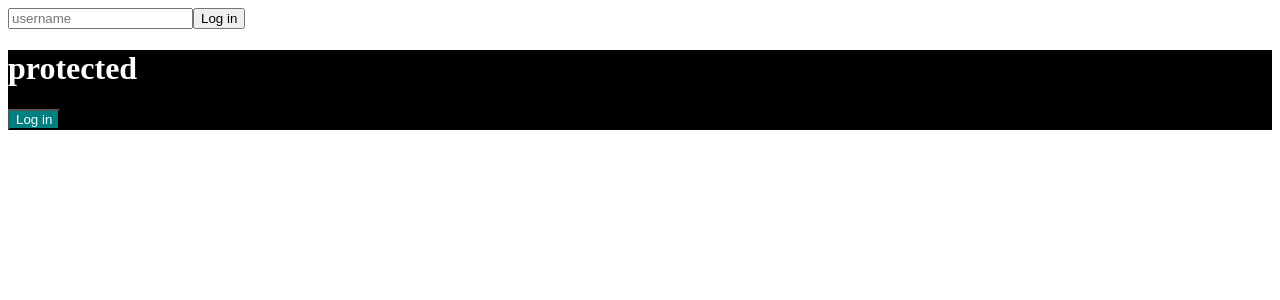
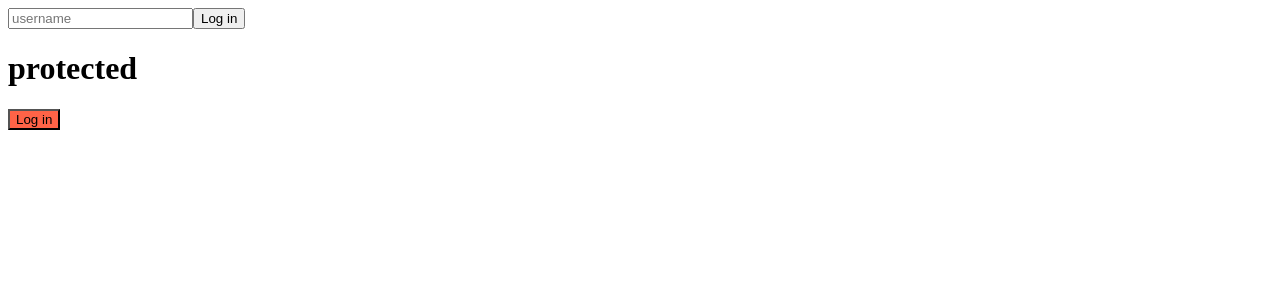
Before and after one commit to shin-eunji/react-query, a React (Create React App) app: page /1 in a window 1280 px wide. Shown: the top 300 px of the page. Built offline with nearby package versions, Linux system fonts and the light colour scheme.

Commit message:
comment: file deleted

```diff
--- a/src/App.css
+++ /dev/null
@@ -1,38 +0,0 @@
-.App {
-  text-align: center;
-}
-
-.App-logo {
-  height: 40vmin;
-  pointer-events: none;
-}
-
-@media (prefers-reduced-motion: no-preference) {
-  .App-logo {
-    animation: App-logo-spin infinite 20s linear;
-  }
-}
-
-.App-header {
-  background-color: #282c34;
-  min-height: 100vh;
-  display: flex;
-  flex-direction: column;
-  align-items: center;
-  justify-content: center;
-  font-size: calc(10px + 2vmin);
-  color: white;
-}
-
-.App-link {
-  color: #61dafb;
-}
-
-@keyframes App-logo-spin {
-  from {
-    transform: rotate(0deg);
-  }
-  to {
-    transform: rotate(360deg);
-  }
-}
--- a/src/index.css
+++ /dev/null
@@ -1,13 +0,0 @@
-body {
-  margin: 0;
-  font-family: -apple-system, BlinkMacSystemFont, 'Segoe UI', 'Roboto', 'Oxygen',
-    'Ubuntu', 'Cantarell', 'Fira Sans', 'Droid Sans', 'Helvetica Neue',
-    sans-serif;
-  -webkit-font-smoothing: antialiased;
-  -moz-osx-font-smoothing: grayscale;
-}
-
-code {
-  font-family: source-code-pro, Menlo, Monaco, Consolas, 'Courier New',
-    monospace;
-}
--- a/src/index.tsx
+++ b/src/index.tsx
@@ -2,11 +2,11 @@
 import ReactDOM from 'react-dom';
 import { ThemeProvider } from 'styled-components';
 import App from './App';
-import { lightTheme,darkTheme } from "./theme";
+import { theme } from "./theme";
 
 ReactDOM.render(
   <React.StrictMode>
-    <ThemeProvider theme={darkTheme}>
+    <ThemeProvider theme={theme}>
       <App />
     </ThemeProvider>
   </React.StrictMode>,
--- a/src/theme.ts
+++ b/src/theme.ts
@@ -1,13 +1,7 @@
 import { DefaultTheme } from 'styled-components';
 
-export const lightTheme: DefaultTheme = {
+export const theme: DefaultTheme = {
   bgColor: "white",
   textColor: "black",
   btnColor: "tomato"
 };
-
-export const darkTheme: DefaultTheme = {
-  bgColor: "black",
-  textColor: "white",
-  btnColor: "teal"
-};
```
Also changed, not shown: src/reportWebVitals.js (deleted, +0 -13 lines), src/setupTests.js (deleted, +0 -5 lines), src/logo.svg (deleted), 1 other file (tests, documents, lock files or other folders).
